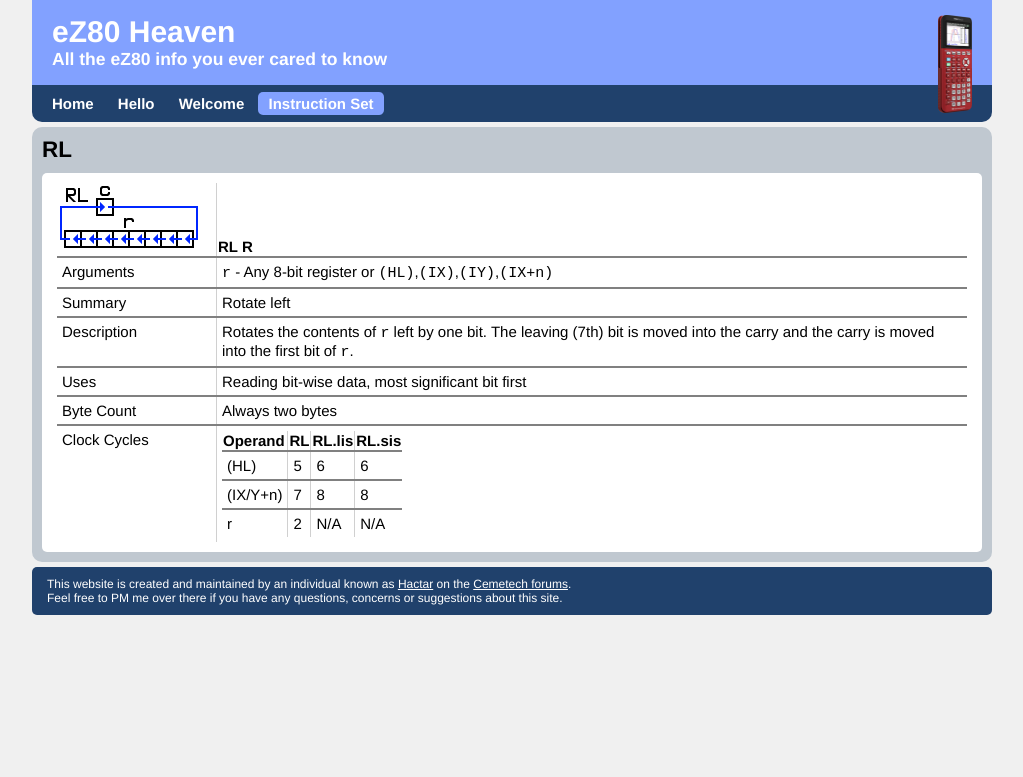
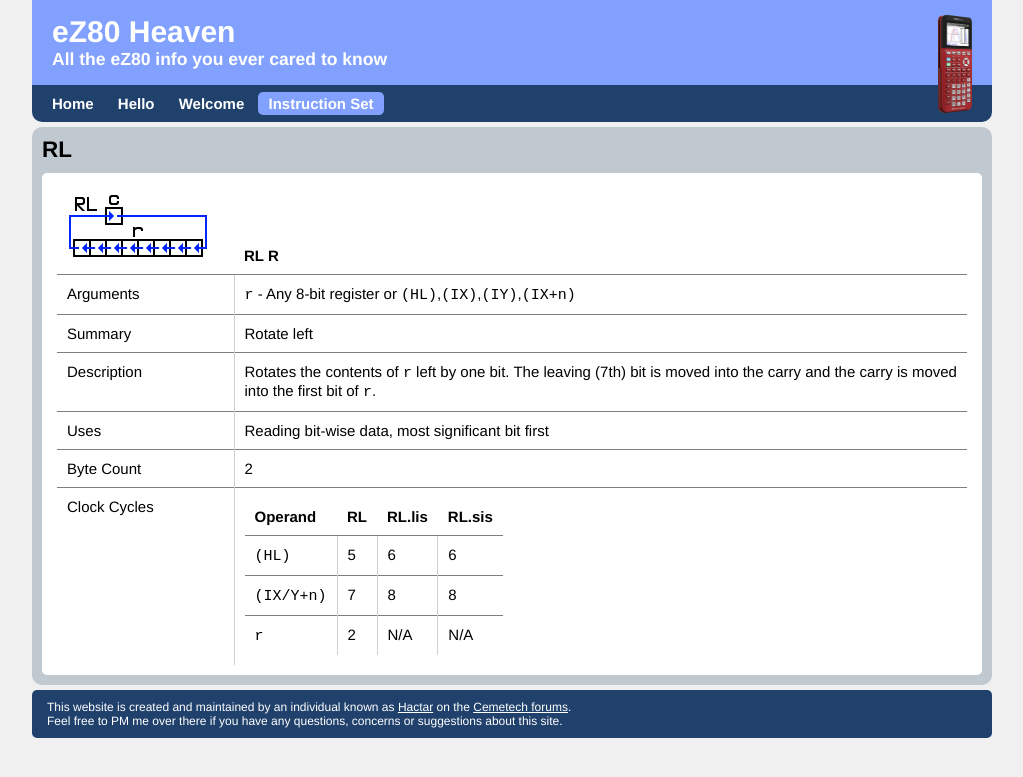
Before and after one commit to HactarCE/ez80-heaven, a Jekyll site: the page built from pages/instruction-set/bit-shifts/rl.html, in a window 1280 px wide. Shown: the top 777 px of the page, without its empty margins (128-1151 px from the left). Built offline with Jekyll 4.4.1, drawn with Linux system fonts in a browser that asks for light colours; Markdown is read by kramdown in place of the engine named in the settings.

Commit message:
ENOUGH WITH THE TABLES ALREADY

```diff
--- a/pages/instruction-set/bit-shifts/rl.html
+++ b/pages/instruction-set/bit-shifts/rl.html
@@ -28,7 +28,7 @@
 		</tr>
 		<tr>
 		<td>Byte Count</td>
-		<td>Always two bytes</td>
+		<td>2</td>
 		</tr>
 		<tr>
 		<td>Clock Cycles</td>
@@ -40,19 +40,19 @@
 				<th>RL.sis</th>
 			</tr>
 			<tr>
-				<td>(HL)</td>
+				<td><code>(HL)</code></td>
 				<td>5</td>
 				<td>6</td>
 				<td>6</td>
 			</tr>
 			<tr>
-				<td>(IX/Y+n)</td>
+				<td><code>(IX/Y+n)</code></td>
 				<td>7</td>
 				<td>8</td>
 				<td>8</td>
 			</tr>
 			<tr>
-				<td>r</td>
+				<td><code>r</code></td>
 				<td>2</td>
 				<td>N/A</td>
 				<td>N/A</td>
--- a/style.css
+++ b/style.css
@@ -10,15 +10,15 @@
 	margin: 0;
 }
 
-table, table td, table tr {
-	padding: 5px;
+table, table td, table th {
+	padding: 10px;
 }
 table {
 	border-style: hidden;
 	border-collapse: collapse;
 }
-table td, table th {
-	border-top: 2px solid gray;
+table td {
+	border-top: 1px solid gray;
 	border-left: 1px solid #D0D0D0;
 	border-collapse: collapse;
 }
```
